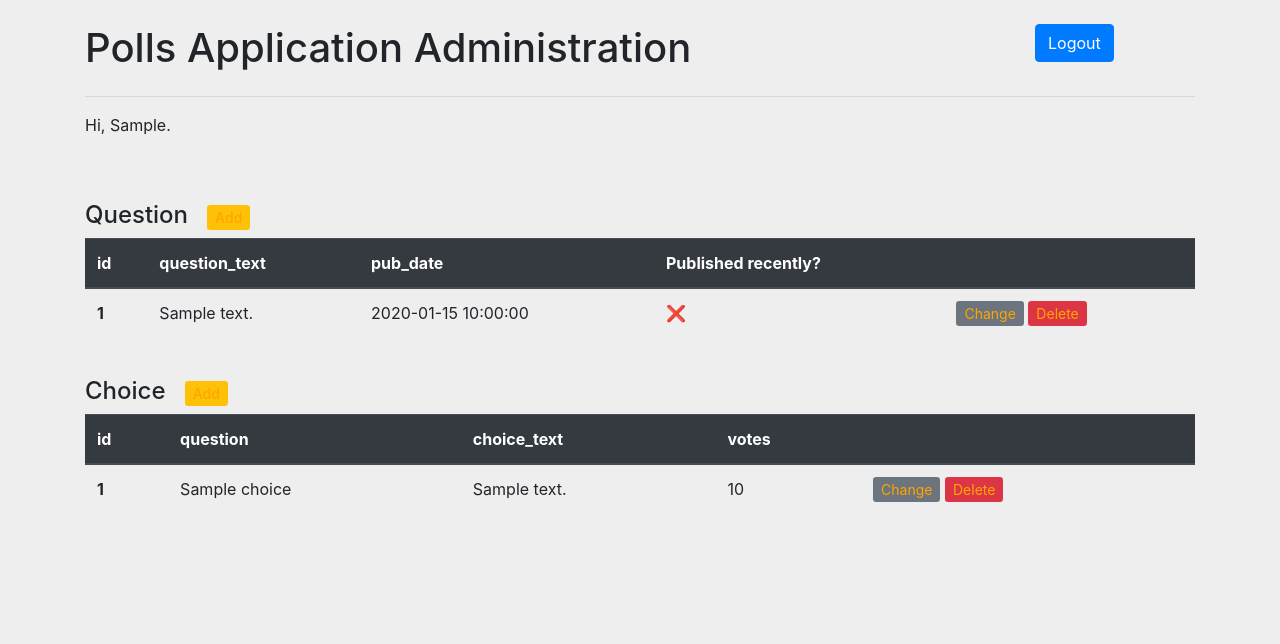
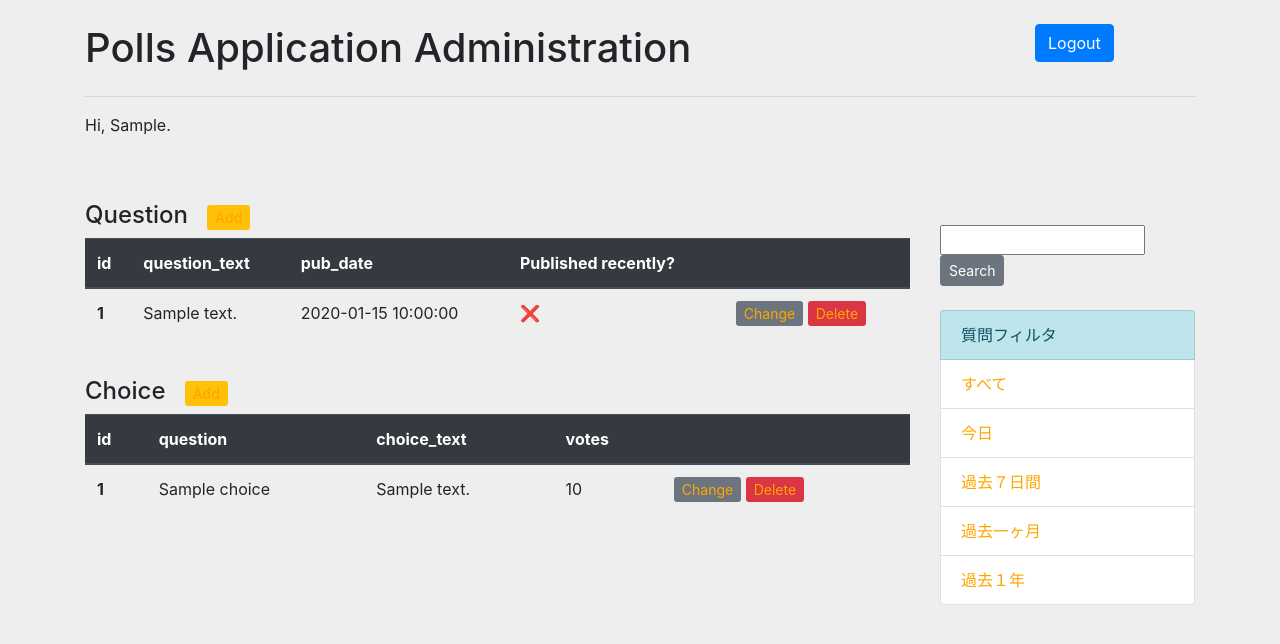
Before and after one commit to hotta/responder-django-tutorial, a Python web app: template templates/administrator.html in a window 1280 px wide. Shown: the top 644 px of the page. Run offline with Jinja, Linux system fonts and the light colour scheme; the template is opened without the code that fills it: most values are stand-ins (such as "Sample title", 1, 10 or a date in 2020); some libraries are stand-ins or nearby versions.

Commit message:
第７回後編まで（一応完了）

```diff
--- a/templates/administrator.html
+++ b/templates/administrator.html
@@ -16,7 +16,8 @@
 <p>Hi, {{auth_user}}.</p>
 <br>
 
-
+<div class="row">
+  <div class="col-md-9">
     <br>
     <h4>Question &nbsp; <a href="/add_Question" class="btn-warning btn-sm">Add</a></h4>
     <table class="table">
@@ -41,6 +42,7 @@
           {% else %}
             <div class="text-danger"><string>◯</string></div>
           {% endif %}
+
           </td>
           <td>
             <a href="/change/question/{{question['id']}}" class="btn-secondary btn-sm">Change</a>
@@ -78,4 +80,24 @@
       {% endfor %}
       </tbody>
     </table>
+  </div><!-- class="col-md-9 -->
+  <div class="col-md-3">
+    <br><br>
+    <form action="" method="get">
+      <input type="text" size="15" name="q_str">&nbsp;
+      <button type="submit" class="btn btn-secondary btn-sm">Search</button>
+    </form>
+    <br>
+    <div class="list-group">
+      <div class="list-group-item list-group-item-info">質問フィルタ</div>
+      <a href="/admin_top" class="list-group-item list-group-item-action">すべて</a>
+      <a href="?filter=0" class="list-group-item list-group-item-action">今日</a>
+      <a href="?filter=7" class="list-group-item list-group-item-action">過去７日間</a>
+      <a href="?filter=31" class="list-group-item list-group-item-action">過去一ヶ月</a>
+      <a href="?filter=365" class="list-group-item list-group-item-action">過去１年</a>
+    </div>
+  </div><!-- class="col-md-9 -->
+</div><!-- class="row" -->
+
+
 {% endblock %}
```
Also changed, not shown: urls.py (+71 -6 lines). Lines whose indentation alone changed are shown as unchanged.
